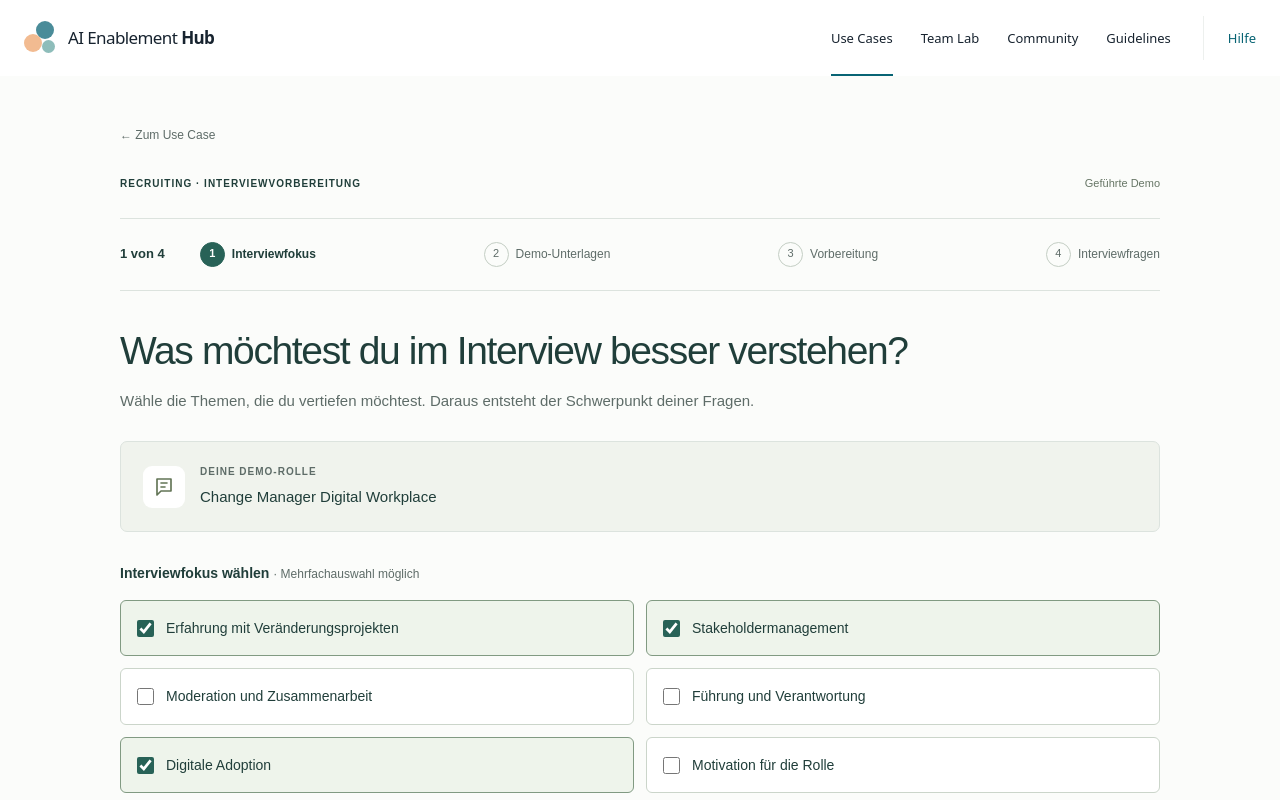
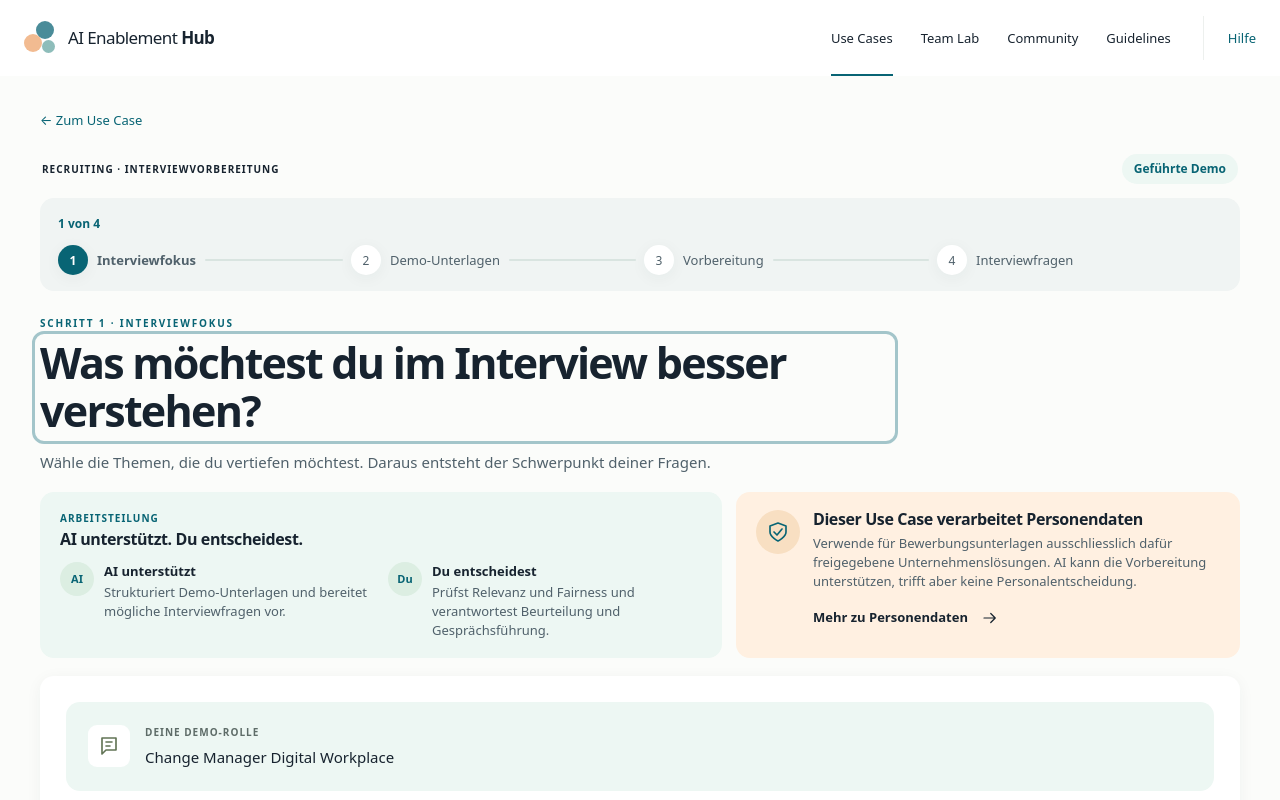
Before and after one commit to dominication/ai-enablement-hub, a Next.js app: page /use-cases/interview-vorbereiten/experiment in a window 1280 px wide. Shown: the top 800 px of the page. Built offline with nearby package versions, Linux system fonts and the light colour scheme.

Commit message:
Polish recruiting experiment workspace

```diff
--- a/src/components/hub-ui/JourneyPatterns.tsx
+++ b/src/components/hub-ui/JourneyPatterns.tsx
@@ -37,6 +37,11 @@ type ContextNoticeProps = {
   className?: string;
 };
 
+type ExperimentResponsibilityProps = {
+  aiDescription: string;
+  humanDescription: string;
+};
+
 function classes(...values: Array<string | undefined>) {
   return values.filter(Boolean).join(' ');
 }
@@ -68,3 +73,14 @@ export function JourneyContextNotice({ title, description, href, linkLabel, icon
     {icon}<div><h2 className="hub-section-heading">{title}</h2><p>{description}</p><Link href={href} className="text-link hub-text-link">{linkLabel}<Icon name="arrow" /></Link></div>
   </aside>;
 }
+
+export function ExperimentResponsibility({ aiDescription, humanDescription }: ExperimentResponsibilityProps) {
+  return <section className="hub-experiment-responsibility" aria-labelledby="experiment-responsibility-title">
+    <p className="eyebrow hub-eyebrow">ARBEITSTEILUNG</p>
+    <h2 className="hub-section-heading" id="experiment-responsibility-title">AI unterstützt. Du entscheidest.</h2>
+    <div className="hub-experiment-responsibility-grid">
+      <div><span className="hub-experiment-responsibility-mark" aria-hidden="true">AI</span><p><strong>AI unterstützt</strong>{aiDescription}</p></div>
+      <div><span className="hub-experiment-responsibility-mark" aria-hidden="true">Du</span><p><strong>Du entscheidest</strong>{humanDescription}</p></div>
+    </div>
+  </section>;
+}
--- /dev/null
+++ b/src/components/hub-ui/hub-experiment.css
@@ -0,0 +1,221 @@
+/* Shared high-fidelity workspace pattern for guided Hub experiments. */
+.hub-experiment {
+  max-width: var(--hub-container);
+  padding-top: 22px;
+  padding-bottom: 42px;
+  color: var(--hub-ink);
+  font-family: var(--hub-font);
+}
+
+.hub-experiment .back-link {
+  display: inline-flex;
+  align-items: center;
+  min-height: var(--hub-touch-target);
+  margin-bottom: 12px;
+  color: var(--hub-petrol);
+  font-size: 13px;
+}
+
+.hub-experiment .experiment-topline {
+  padding: 0 2px;
+}
+
+.hub-experiment .experiment-demo {
+  display: inline-flex;
+  align-items: center;
+  min-height: 30px;
+  padding: 5px 12px;
+  border-radius: var(--hub-pill-radius);
+  background: var(--hub-mint);
+  color: var(--hub-petrol);
+  font-size: 12px;
+  font-weight: 650;
+}
+
+.hub-experiment .experiment-progress {
+  display: block;
+  margin-top: 14px;
+  padding: 16px 18px;
+  border: 0;
+  border-radius: var(--hub-radius);
+  background: var(--hub-soft-surface);
+}
+
+.hub-experiment .experiment-progress > p {
+  margin-bottom: 12px;
+  color: var(--hub-petrol);
+  font-size: 12px;
+}
+
+.hub-experiment .experiment-progress ol {
+  gap: 8px;
+}
+
+.hub-experiment .experiment-progress li {
+  flex: 1;
+  min-width: 0;
+  gap: 9px;
+  color: var(--hub-muted);
+  font-size: 13px;
+}
+
+.hub-experiment .experiment-progress li::after {
+  content: '';
+  height: 2px;
+  flex: 1;
+  min-width: 12px;
+  border-radius: 2px;
+  background: #d9e4e0;
+}
+
+.hub-experiment .experiment-progress li:last-child::after { display: none; }
+.hub-experiment .experiment-progress li > span {
+  width: 30px;
+  height: 30px;
+  border: 0;
+  background: var(--hub-surface);
+  box-shadow: var(--hub-shadow);
+  color: var(--hub-muted);
+  font-size: 12px;
+}
+.hub-experiment .experiment-progress li[aria-current="step"] > span { background: var(--hub-petrol); color: white; }
+.hub-experiment .experiment-progress .step-complete > span { background: var(--hub-mint-strong); color: var(--hub-petrol); }
+.hub-experiment .experiment-progress .step-complete::after { background: var(--hub-mint-strong); }
+
+.hub-experiment .experiment-heading {
+  margin: 24px 0 18px;
+}
+
+.hub-experiment .hub-experiment-stage-label {
+  margin-bottom: 8px;
+  color: var(--hub-petrol);
+  font-size: var(--hub-eyebrow-size);
+  font-weight: 700;
+  letter-spacing: .18em;
+  text-transform: uppercase;
+}
+
+.hub-experiment .experiment-heading h1 {
+  max-width: 850px;
+  font-size: clamp(30px, 3.4vw, 43px);
+  font-weight: 750;
+  letter-spacing: -.04em;
+  line-height: 1.12;
+}
+
+.hub-experiment .experiment-heading h1:focus-visible {
+  outline: 3px solid color-mix(in srgb, var(--hub-petrol) 36%, transparent);
+  outline-offset: 5px;
+  border-radius: 4px;
+}
+
+.hub-experiment .experiment-heading p:not(.hub-experiment-stage-label) {
+  max-width: 800px;
+  color: var(--hub-muted);
+  font-size: 15px;
+  line-height: 1.55;
+}
+
+.hub-experiment-context-grid {
+  display: grid;
+  grid-template-columns: 1.15fr .85fr;
+  gap: 14px;
+  margin-bottom: 18px;
+}
+
+.hub-experiment-responsibility,
+.hub-experiment .hub-context-notice {
+  min-width: 0;
+  margin: 0;
+  padding: 18px 20px;
+  border: 0;
+  border-radius: var(--hub-radius);
+  background: var(--hub-mint);
+  box-shadow: none;
+}
+
+.hub-experiment-responsibility .hub-eyebrow { margin-bottom: 4px; color: var(--hub-petrol); }
+.hub-experiment-responsibility > h2,
+.hub-experiment .hub-context-notice h2 { font-size: 16px; }
+.hub-experiment-responsibility-grid { display: grid; grid-template-columns: 1fr 1fr; gap: 14px; margin-top: 13px; }
+.hub-experiment-responsibility-grid > div { display: flex; align-items: flex-start; gap: 10px; }
+.hub-experiment-responsibility-mark {
+  display: inline-grid;
+  place-items: center;
+  flex: 0 0 34px;
+  height: 34px;
+  border-radius: 50%;
+  background: var(--hub-mint-strong);
+  color: var(--hub-petrol);
+  font-size: 11px;
+  font-weight: 750;
+}
+.hub-experiment-responsibility-grid p { color: var(--hub-muted); font-size: 13px; line-height: 1.45; }
+.hub-experiment-responsibility-grid strong { display: block; margin-bottom: 2px; color: var(--hub-ink); font-size: 13px; }
+
+.hub-experiment .hub-context-notice {
+  display: flex;
+  align-items: flex-start;
+  gap: 13px;
+  background: var(--hub-apricot);
+}
+.hub-experiment .hub-context-notice > .hub-icon-badge { flex: 0 0 var(--hub-touch-target); background: var(--hub-apricot-strong); color: var(--hub-petrol); }
+.hub-experiment .hub-context-notice p { margin-top: 5px; color: var(--hub-muted); font-size: 13px; line-height: 1.45; }
+.hub-experiment .hub-context-notice .hub-text-link { display: inline-flex; align-items: center; min-height: var(--hub-touch-target); margin-top: 5px; font-size: 13px; }
+
+.hub-experiment-stage-panel {
+  padding: 26px;
+  border-radius: var(--hub-radius);
+  background: var(--hub-surface);
+  box-shadow: var(--hub-shadow);
+}
+
+/* Existing journey controls adopt the shared workspace finish without changing behaviour. */
+.hub-experiment .role-context,
+.hub-experiment .demo-material-note,
+.hub-experiment .review-reminder,
+.hub-experiment .selection-summary,
+.hub-experiment .completion-card { border: 0; border-radius: var(--hub-radius); background: var(--hub-mint); }
+.hub-experiment .role-context { margin-bottom: 24px; }
+.hub-experiment .r-choice,
+.hub-experiment .document-card,
+.hub-experiment .preparation-panel,
+.hub-experiment .question-card { border-color: transparent; border-radius: var(--hub-radius); background: var(--hub-soft-surface); box-shadow: none; }
+.hub-experiment .r-choice:hover { border-color: var(--hub-mint-strong); }
+.hub-experiment .r-choice:has(input:checked),
+.hub-experiment .document-card:has(input:checked),
+.hub-experiment .question-selected { border-color: var(--hub-petrol); background: var(--hub-mint); }
+.hub-experiment .r-choice { min-height: var(--hub-touch-target); }
+.hub-experiment .r-button { border-radius: var(--hub-button-radius); }
+.hub-experiment .r-primary { background: var(--hub-petrol); }
+.hub-experiment .r-primary:hover:not(:disabled) { background: var(--hub-petrol-hover); }
+.hub-experiment .step-actions { border-top-color: var(--hub-border-soft); }
+.hub-experiment .local-note { font-size: 13px; }
+.hub-experiment .experiment-footnote { margin-top: 22px; text-align: center; line-height: 1.55; }
+.hub-experiment .reflection-form { max-width: none; }
+.hub-experiment .completion-card { background: var(--hub-mint); }
+
+@media (max-width: 900px) {
+  .hub-experiment-context-grid { grid-template-columns: 1fr; }
+  .hub-experiment .experiment-progress { padding: 15px; }
+  .hub-experiment .experiment-progress ol { display: grid; grid-template-columns: 1fr 1fr; }
+  .hub-experiment .experiment-progress li::after { display: none; }
+}
+
+@media (max-width: 640px) {
+  .hub-experiment { padding-top: 12px; padding-bottom: 32px; }
+  .hub-experiment .experiment-progress ol { grid-template-columns: 1fr; gap: 6px; }
+  .hub-experiment .experiment-progress li { min-height: 38px; font-size: 12px; }
+  .hub-experiment .experiment-progress li > span { flex-basis: 30px; }
+  .hub-experiment .experiment-heading { margin: 20px 0 16px; }
+  .hub-experiment .experiment-heading h1 { font-size: 30px; }
+  .hub-experiment-context-grid { gap: 10px; }
+  .hub-experiment-responsibility-grid { grid-template-columns: 1fr; }
+  .hub-experiment-responsibility,
+  .hub-experiment .hub-context-notice,
+  .hub-experiment-stage-panel { padding: 20px 16px; }
+  .hub-experiment .hub-context-notice { flex-wrap: wrap; }
+  .hub-experiment .hub-context-notice > div { flex: 1 1 calc(100% - 58px); }
+  .hub-experiment .step-actions .r-button,
+  .hub-experiment .reflection-actions .r-button { width: 100%; }
+}
--- a/src/components/recruiting/RecruitingExperiment.tsx
+++ b/src/components/recruiting/RecruitingExperiment.tsx
@@ -3,12 +3,14 @@
 import Link from 'next/link';
 import { useEffect, useRef, useState } from 'react';
 import { Icon } from '@/components/Icon';
+import { ExperimentResponsibility, JourneyContextNotice } from '@/components/hub-ui/JourneyPatterns';
 import { benefitOptions, defaultFocus, focusAreas, helpfulnessOptions, jobProfile, questionsForFocus, type DocumentId, type FocusId } from '@/data/recruiting';
 import { DocumentPicker } from './DocumentPicker';
 import { Preparation } from './Preparation';
 import { QuestionCard, type QuestionState } from './QuestionCard';
 import { ReportDialog } from './ReportDialog';
 import './recruiting.css';
+import '../hub-ui/hub-experiment.css';
 
 type Screen = 'focus' | 'documents' | 'preparation' | 'questions' | 'review' | 'reflection' | 'complete';
 const screenInfo: Record<Screen, { step: number; title: string; description: string }> = {
@@ -83,12 +85,31 @@ export function RecruitingExperiment() {
     setAnnouncement(`Frage an Position ${index + direction + 1} verschoben.`);
   }
 
-  return <div className="page-container detail-page recruiting-experiment">
+  const stageLabel = ['reflection', 'complete'].includes(screen) ? 'Nach der Vorbereitung' : `Schritt ${info.step} · ${['Interviewfokus', 'Demo-Unterlagen', 'Vorbereitung', 'Interviewfragen'][info.step - 1]}`;
+
+  return <div className="page-container detail-page recruiting-experiment hub-experiment">
     <Link className="back-link" href="/use-cases/interview-vorbereiten">← Zum Use Case</Link>
     <div className="experiment-topline"><p className="eyebrow">RECRUITING · INTERVIEWVORBEREITUNG</p><span className="experiment-demo">Geführte Demo</span></div>
     {!['reflection', 'complete'].includes(screen) && <nav className="experiment-progress" aria-label="Fortschritt"><p>{info.step} von 4{screen === 'review' ? ' · Human Review' : ''}</p><ol>{['Interviewfokus', 'Demo-Unterlagen', 'Vorbereitung', 'Interviewfragen'].map((label, index) => <li key={label} aria-current={info.step === index + 1 ? 'step' : undefined} className={info.step > index + 1 ? 'step-complete' : ''}><span aria-hidden="true">{index + 1}</span>{label}</li>)}</ol></nav>}
-    <header className="experiment-heading"><h1 ref={heading} tabIndex={-1}>{info.title}</h1><p>{info.description}</p></header>
+    <header className="experiment-heading"><p className="hub-experiment-stage-label">{stageLabel}</p><h1 ref={heading} tabIndex={-1}>{info.title}</h1><p>{info.description}</p></header>
     <div className="r-announcement" role="status" aria-live="polite">{announcement}</div>
+
+    <div className="hub-experiment-context-grid">
+      <ExperimentResponsibility
+        aiDescription="Strukturiert Demo-Unterlagen und bereitet mögliche Interviewfragen vor."
+        humanDescription="Prüfst Relevanz und Fairness und verantwortest Beurteilung und Gesprächsführung."
+      />
+      <JourneyContextNotice
+        title="Dieser Use Case verarbeitet Personendaten"
+        description="Verwende für Bewerbungsunterlagen ausschliesslich dafür freigegebene Unternehmenslösungen. AI kann die Vorbereitung unterstützen, trifft aber keine Personalentscheidung."
+        href="/guidelines#4"
+        linkLabel="Mehr zu Personendaten"
+        icon={<span className="hub-icon-badge"><Icon name="shield" /></span>}
+        variant="personal-data"
+      />
+    </div>
+
+    <section className="hub-experiment-stage-panel" aria-label={info.title}>
 
     {screen === 'focus' && <>
       <div className="role-context"><span className="card-icon"><Icon name="interview" /></span><div><p className="eyebrow">DEINE DEMO-ROLLE</p><p>{jobProfile.title}</p></div></div>
@@ -146,6 +167,7 @@ export function RecruitingExperiment() {
       <details className="completed-questions"><summary>Deine {selectedIds.length} Interviewfragen ansehen</summary><ol>{selectedQuestions.map((question) => <li key={question.id}>{question.text}</li>)}</ol></details>
       <div className="r-actions"><Link className="r-button r-primary" href="/use-cases">Zurück zu den Use Cases<Icon name="arrow" /></Link><button className="r-text-button" onClick={() => go('reflection')}>Reflexion bearbeiten</button></div>
     </>}
+    </section>
 
     {reportedQuestion && <ReportDialog title={reportedQuestion.title} onClose={() => setReportId(null)} onSubmit={(reason) => { setReports((current) => [...current, { id: reportedQuestion.id, text: reportedQuestion.text, reason }]); setReportId(null); setAnnouncement('Danke. Kritisches Feedback hilft, AI-Unterstützung besser einzuordnen.'); }} />}
     <p className="experiment-footnote">Fiktive Demo · Keine echte AI-Verarbeitung · Deine Änderungen bleiben nur bis zum Neuladen oder Verlassen dieses Ablaufs erhalten.</p>
--- a/src/components/recruiting/recruiting.css
+++ b/src/components/recruiting/recruiting.css
@@ -37,7 +37,7 @@
 .experiment-progress .step-complete > span { background: #e4ede2; }
 .experiment-heading { margin: 36px 0 28px; }
 .experiment-heading h1 { font-size: clamp(28px, 3.2vw, 39px); max-width: 790px; scroll-margin-top: 24px; }
-.experiment-heading h1:focus { outline: none; }
+.experiment-heading h1:focus:not(:focus-visible) { outline: none; }
 .experiment-heading p { color: var(--muted); font-size: 15px; margin-top: 15px; max-width: 760px; }
 .r-announcement:empty { display: none; }
 .r-announcement:not(:empty) { color: var(--accent); font-size: 13px; background: #eef3eb; border-radius: 5px; padding: 10px 14px; margin-bottom: 20px; }
```
Also changed, not shown: 1 other file (tests, documents, lock files or other folders).
